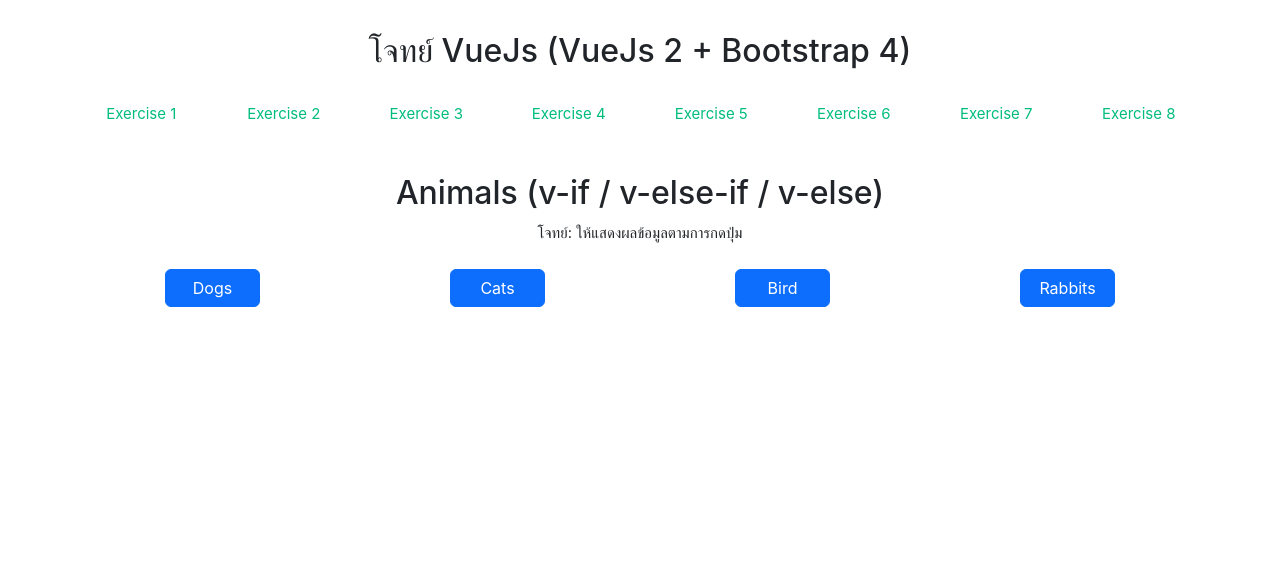
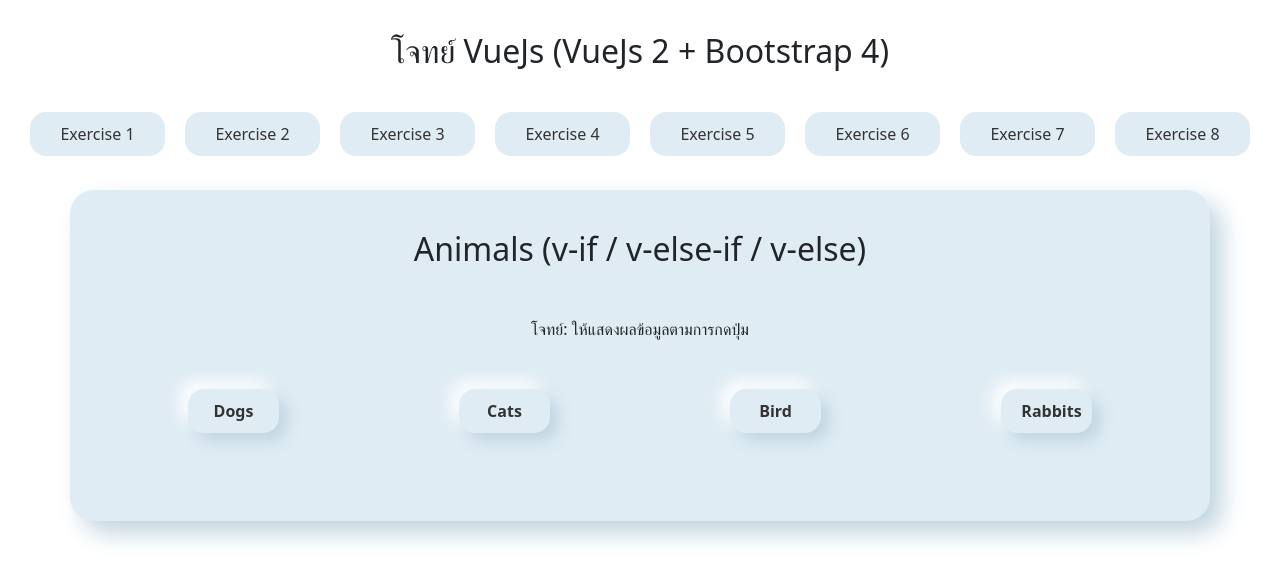
Before and after one commit to PunKongsomboon/test_BeNeat, a Vue app: page / in a window 1280 px wide. Shown: the top 582 px of the page. Built offline with nearby package versions, Linux system fonts and the light colour scheme.

Commit message:
add style

```diff
--- a/src/assets/base.css
+++ b/src/assets/base.css
@@ -1,72 +1,12 @@
-/* color palette from <https://github.com/vuejs/theme> */
 :root {
-  --vt-c-white: #ffffff;
-  --vt-c-white-soft: #f8f8f8;
-  --vt-c-white-mute: #f2f2f2;
-
-  --vt-c-black: #181818;
-  --vt-c-black-soft: #222222;
-  --vt-c-black-mute: #282828;
-
-  --vt-c-indigo: #2c3e50;
-
-  --vt-c-divider-light-1: rgba(60, 60, 60, 0.29);
-  --vt-c-divider-light-2: rgba(60, 60, 60, 0.12);
-  --vt-c-divider-dadarkrk-1: rgba(84, 84, 84, 0.65);
-  --vt-c-divider-dark-2: rgba(84, 84, 84, 0.48);
-
-  --vt-c-text-light-1: var(--vt-c-indigo);
-  --vt-c-text-light-2: rgba(60, 60, 60, 0.66);
-  --vt-c-text-dark-1: var(--vt-c-white);
-  --vt-c-text-dark-2: rgba(235, 235, 235, 0.64);
+  --primary-bg-color: #dfecf4;
+  --primary-shadow-dark: #c0d4e0;
+  --primary-shadow-light: #ffffff;
 }
 
-/* semantic color variables for this project */
-:root {
-  --color-background: var(--vt-c-white);
-  --color-background-soft: var(--vt-c-white-soft);
-  --color-background-mute: var(--vt-c-white-mute);
-
-  --color-border: var(--vt-c-divider-light-2);
-  --color-border-hover: var(--vt-c-divider-light-1);
-
-  --color-heading: var(--vt-c-text-light-1);
-  --color-text: var(--vt-c-text-light-1);
-
-  --section-gap: 160px;
+.neumorphic {
+  background: var(--bg-color);
+  box-shadow: 8px 8px 16px var(--shadow-dark),
+    -8px -8px 16px var(--shadow-light);
+  border-radius: 16px;
 }
-
-@media (prefers-color-scheme: dark) {
-  :root {
-    --color-background: var(--vt-c-black);
-    --color-background-soft: var(--vt-c-black-soft);
-    --color-background-mute: var(--vt-c-black-mute);
-
-    --color-border: var(--vt-c-divider-dark-2);
-    --color-border-hover: var(--vt-c-divider-dark-1);
-
-    --color-heading: var(--vt-c-text-dark-1);
-    --color-text: var(--vt-c-text-dark-2);
-  }
-}
-
-*,
-*::before,
-*::after {
-  box-sizing: border-box;
-  margin: 0;
-  position: relative;
-  font-weight: normal;
-}
-
-body {
-  min-height: 100vh;
-  line-height: 1.6;
-  font-family: Inter, -apple-system, BlinkMacSystemFont, "Segoe UI", Roboto,
-    Oxygen, Ubuntu, Cantarell, "Fira Sans", "Droid Sans", "Helvetica Neue",
-    sans-serif;
-  font-size: 15px;
-  text-rendering: optimizeLegibility;
-  -webkit-font-smoothing: antialiased;
-  -moz-osx-font-smoothing: grayscale;
-}
--- a/src/assets/main.css
+++ b/src/assets/main.css
@@ -20,3 +20,94 @@
     background-color: hsla(160, 100%, 37%, 0.2);
   }
 }
+
+.neumorphic-btn {
+  background: var(--primary-bg-color);
+  border: none;
+  border-radius: 16px;
+  padding: 10px 20px;
+  font-size: 16px;
+  font-weight: bold;
+  color: #333;
+  box-shadow: 8px 8px 16px var(--primary-shadow-dark),
+    -8px -8px 16px var(--primary-shadow-light);
+  transition: all 0.3s ease;
+  cursor: pointer;
+}
+
+.neumorphic-btn:active {
+  box-shadow: inset 8px 8px 16px var(--primary-shadow-dark),
+    inset -8px -8px 16px var(--primary-shadow-light);
+}
+.neumorphic-card {
+  background: var(--primary-bg-color);
+  border-radius: 16px;
+  padding: 16px;
+  box-shadow: 8px 8px 16px var(--primary-shadow-dark),
+    -8px -8px 16px var(--primary-shadow-light);
+  max-width: 250px;
+  display: flex;
+  flex-direction: column;
+  align-items: center;
+  justify-content: center;
+}
+
+.card-img-top {
+  border-radius: 12px;
+  max-width: 100%;
+  height: auto;
+  margin-bottom: 16px;
+  box-shadow: 4px 4px 8px var(--primary-shadow-dark),
+    -4px -4px 8px var(--primary-shadow-light);
+}
+
+.card-body {
+  text-align: center;
+}
+
+.card-title {
+  font-size: 1.2rem;
+  font-weight: bold;
+  color: #333;
+}
+.container {
+  background: var(--primary-bg-color);
+  border-radius: 24px;
+  padding: 40px;
+  box-shadow: 12px 12px 24px var(--primary-shadow-dark),
+    -12px -12px 24px var(--primary-shadow-light);
+}
+
+input::content,
+input::after,
+input::before,
+input:active {
+  background: white;
+}
+
+.neumorphic-link {
+  background: var(--primary-bg-color);
+  border-radius: 16px;
+  padding: 10px 20px;
+  text-decoration: none;
+  font-size: 1rem;
+  color: #333;
+  box-shadow: 8px 8px 16px var(--shadow-dark),
+    -8px -8px 16px var(--shadow-light);
+  transition: all 0.3s ease;
+  display: inline-block;
+  margin: 10px;
+  text-align: center;
+}
+
+.neumorphic-link:hover {
+  box-shadow: 12px 12px 24px var(--shadow-dark),
+    -12px -12px 24px var(--shadow-light);
+  transform: translateY(-2px);
+  color: #000;
+}
+
+.neumorphic-link:active {
+  box-shadow: inset 8px 8px 16px var(--shadow-dark),
+    inset -8px -8px 16px var(--shadow-light);
+}
--- a/src/components/Card.vue
+++ b/src/components/Card.vue
@@ -10,12 +10,10 @@
 </script>
 
 <template>
-    <div class="card p-0" style="max-width: 250px;">
+    <div class="neumorphic-card">
         <img :src="img" class="card-img-top" :alt="title">
         <div class="card-body">
             <div class="card-title">{{ title }}</div>
         </div>
     </div>
 </template>
-
-<style></style>
--- a/src/components/Header.vue
+++ b/src/components/Header.vue
@@ -1,20 +1,15 @@
-<script setup lang="ts">
-</script>
-
 <template>
-    <div class="container text-center">
+    <div class="neumorphic-container text-center mb-4">
         <h2 class="pb-4">โจทย์ VueJs (VueJs 2 + Bootstrap 4)</h2>
-        <div class="row text-center">
-            <a href="/" class="col">Exercise 1</a>
-            <a href="/exercise-2" class="col">Exercise 2</a>
-            <a href="/exercise-3" class="col">Exercise 3</a>
-            <a href="/exercise-4" class="col">Exercise 4</a>
-            <a href="/exercise-5" class="col">Exercise 5</a>
-            <a href="/exercise-6" class="col">Exercise 6</a>
-            <a href="/exercise-7" class="col">Exercise 7</a>
-            <a href="/exercise-8" class="col">Exercise 8</a>
+        <div class="row text-center justify-content-center">
+            <a href="/" class="neumorphic-link col">Exercise 1</a>
+            <a href="/exercise-2" class="neumorphic-link col">Exercise 2</a>
+            <a href="/exercise-3" class="neumorphic-link col">Exercise 3</a>
+            <a href="/exercise-4" class="neumorphic-link col">Exercise 4</a>
+            <a href="/exercise-5" class="neumorphic-link col">Exercise 5</a>
+            <a href="/exercise-6" class="neumorphic-link col">Exercise 6</a>
+            <a href="/exercise-7" class="neumorphic-link col">Exercise 7</a>
+            <a href="/exercise-8" class="neumorphic-link col">Exercise 8</a>
         </div>
     </div>
 </template>
-
-<style scoped></style>
--- a/src/views/Exercise1.vue
+++ b/src/views/Exercise1.vue
@@ -13,21 +13,22 @@
 </script>
 <template>
     <div class="container">
-        <div class="col text-center mt-5">
-            <h2> Animals (v-if / v-else-if / v-else)</h2>
-            <div>โจทย์: ให้แสดงผลข้อมูลตามการกดปุ่ม</div>
-
+        <div class="col text-center">
+            <div>
+                <h2> Animals (v-if / v-else-if / v-else)</h2>
+                <div class="my-5">โจทย์: ให้แสดงผลข้อมูลตามการกดปุ่ม</div>
+            </div>
             <div class="row justify-content-around mt-4">
-                <button type="button" class="btn btn-primary col-1" @click="onSelectValue(AnimalEnum.DOG)">
+                <button type="button" class="neumorphic-btn col-1" @click="onSelectValue(AnimalEnum.DOG)">
                     Dogs
                 </button>
-                <button type="button" class="btn btn-primary col-1" @click="onSelectValue(AnimalEnum.CAT)">
+                <button type="button" class="neumorphic-btn col-1" @click="onSelectValue(AnimalEnum.CAT)">
                     Cats
                 </button>
-                <button type="button" class="btn btn-primary col-1" @click="onSelectValue(AnimalEnum.BIRD)">
+                <button type="button" class="neumorphic-btn col-1" @click="onSelectValue(AnimalEnum.BIRD)">
                     Bird
                 </button>
-                <button type="button" class="btn btn-primary col-1" @click="onSelectValue(AnimalEnum.RABBITS)">
+                <button type="button" class="neumorphic-btn col-1" @click="onSelectValue(AnimalEnum.RABBITS)">
                     Rabbits
                 </button>
             </div>
@@ -45,4 +46,3 @@
         </div>
     </div>
 </template>
-<style scoped></style>
--- a/src/views/Exercise3.vue
+++ b/src/views/Exercise3.vue
@@ -14,7 +14,8 @@
     <div class="container">
         <div class="text-center">
             <h2>Photo (components, props)</h2>
-            <div class="text-start">โจทย์: ให้สร้าง User component ในหน้านี้และทำการส่งข้อมูลจาก Form ไปยัง User component ผ่าน Props</div>
+            <div class="my-4">โจทย์: ให้สร้าง User component ในหน้านี้และทำการส่งข้อมูลจาก Form ไปยัง User
+                component ผ่าน Props</div>
         </div>
         <form class="mb-4">
             <div class="form-group mb-3">
@@ -22,11 +23,11 @@
                 <input v-model="formData.name" id="name" class="form-control" type="text" />
             </div>
             <div class="form-group mb-3">
-                <label for="phone">Age</label>
+                <label for="phone" class="mb-2">Age</label>
                 <input v-model="formData.age" id="phone" class="form-control" type="text" />
             </div>
             <div class="form-group mb-3">
-                <label for="img">Image Url</label>
+                <label for="img" class="mb-2">Image Url</label>
                 <input v-model="formData.img" id="img" class="form-control" type="text" />
             </div>
         </form>
--- a/src/views/Exercise7.vue
+++ b/src/views/Exercise7.vue
@@ -46,19 +46,21 @@
     <div class="container">
         <div class="text-center">
             <h2>Regsiter Form (API)</h2>
-            <div class="text-start">โจทย์: ให้ทำการบันทึกข้อมูลผ่าน Restful API หากผู้ใช้เคยบันทึกข้อมูลไว้แล้ว
+            <div class="my-4 text-start">โจทย์: ให้ทำการบันทึกข้อมูลผ่าน Restful API หากผู้ใช้เคยบันทึกข้อมูลไว้แล้ว
                 และกลับมายังหน้านี้ให้เอาค่าที่บันทึกไว้ใส่ลงในฟอร์ม
-                APIs:
-                Save form data
-                Method: PUT
-                URL: https://vuejs-stock-trader-aa575.firebaseio.com/userFormData.json
-
-                Fetch form data
-                Method: GET
-                URL: https://vuejs-stock-trader-aa575.firebaseio.com/userFormData.json
-
-                Form data { "address": String, "age": String, "education": String, "email": String, "gender": String,
-                "name": String, "national": String, "newsletter": Boolean, "tel": String }</div>
+                APIs:<br />
+                <b> Save form data</b><br />
+                Method: PUT<br />
+                URL: https://vuejs-stock-trader-aa575.firebaseio.com/userFormData.json<br />
+                <br />
+                <b> Fetch form data</b> <br />
+                Method: GET <br />
+                URL: https://vuejs-stock-trader-aa575.firebaseio.com/userFormData.json <br />
+                <br />
+                Form data { "address": String, "age": String, "education": String, "email": String, "gender":
+                String,
+                "name": String, "national": String, "newsletter": Boolean, "tel": String }
+            </div>
         </div>
 
         <div class="d-flex justify-content-center mt-3">
```
Also changed, not shown: src/views/CheckoutPage.vue (+64 -19 lines), src/views/Exercise2.vue (+86 -44 lines), src/views/Exercise5.vue (+6 -5 lines), src/views/Exercise6.vue (+5 -5 lines), src/views/Exercise8.vue (+14 -15 lines).
